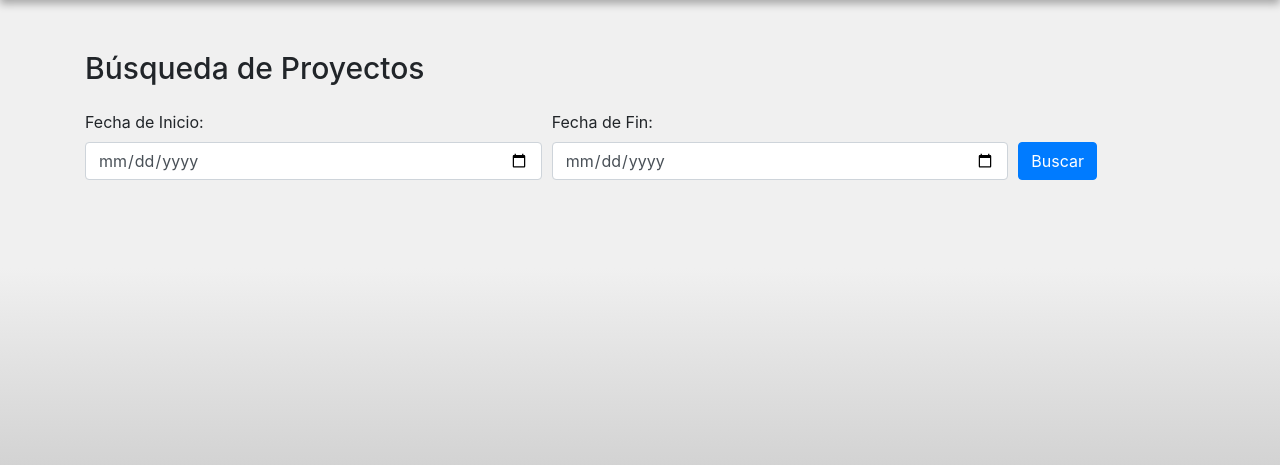
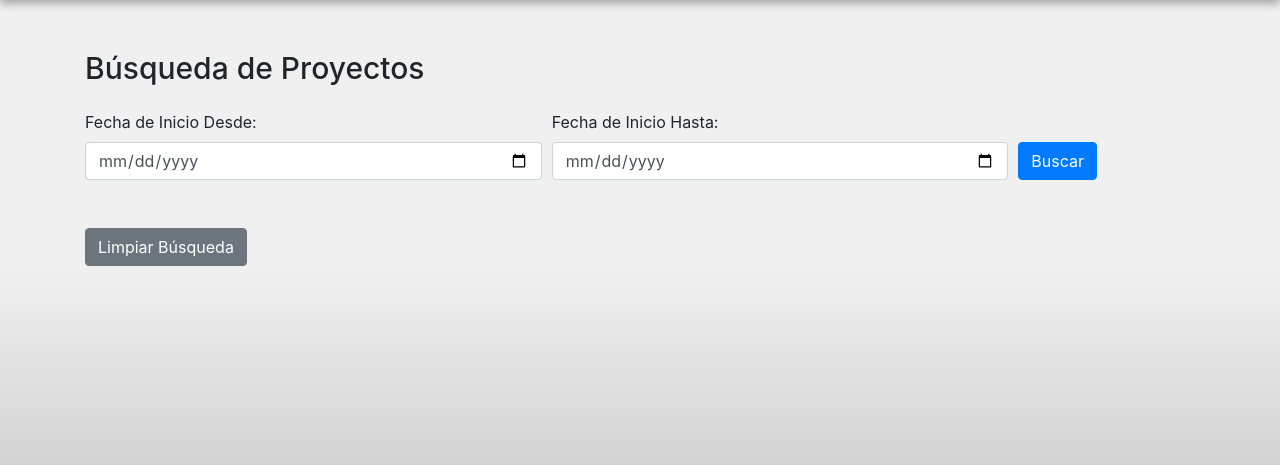
Before and after one commit to REGGDIS/reveloper, a Django app: template Reveloper/templates/busqueda.html in a window 1280 px wide. Shown: the part 52-517 px from the top of the page. Run offline with Django 5.2, Linux system fonts and the light colour scheme; the template is opened without the code that fills it, so the values that code supplies are empty; some libraries are stand-ins or nearby versions.

Commit message:
Añadir botón de limpiar búsqueda y ajustar la generación del informe PDF con parámetros de búsqueda

```diff
--- a/Reveloper/templates/busqueda.html
+++ b/Reveloper/templates/busqueda.html
@@ -9,17 +9,22 @@
     <form method="GET" action="{% url 'buscar_proyectos' %}" class="mb-4">
         <div class="form-row">
             <div class="form-group col-md-5">
-                <label for="fecha_inicio">Fecha de Inicio:</label>
-                <input type="date" class="form-control" id="fecha_inicio" name="fecha_inicio" required>
+                <label for="fecha_inicio_desde">Fecha de Inicio Desde:</label>
+                <input type="date" class="form-control" id="fecha_inicio_desde" name="fecha_inicio_desde" required>
             </div>
             <div class="form-group col-md-5">
-                <label for="fecha_fin">Fecha de Fin:</label>
-                <input type="date" class="form-control" id="fecha_fin" name="fecha_fin" required>
+                <label for="fecha_inicio_hasta">Fecha de Inicio Hasta:</label>
+                <input type="date" class="form-control" id="fecha_inicio_hasta" name="fecha_inicio_hasta" required>
             </div>
             <div class="form-group col-md-2 d-flex align-items-end">
                 <button type="submit" class="btn btn-primary">Buscar</button>
             </div>
         </div>
+    </form>
+
+    <!-- Botón Limpiar Búsqueda -->
+    <form method="GET" action="{% url 'busqueda' %}">
+        <button type="submit" class="btn btn-secondary mt-2 mb-4">Limpiar Búsqueda</button>
     </form>
 
     <!-- Resultados de la búsqueda -->
@@ -48,7 +53,11 @@
             {% endfor %}
         </ul>
         <!-- Botón Descargar informe PDF -->
-        <a href="{% url 'generar_informe_pdf_busqueda' %}" class="btn btn-success mt-4 mb-4">Descargar informe PDF</a>
+        <form method="GET" action="{% url 'generar_informe_pdf_busqueda' %}">
+            <input type="hidden" name="fecha_inicio_desde" value="{{ request.GET.fecha_inicio_desde }}">
+            <input type="hidden" name="fecha_inicio_hasta" value="{{ request.GET.fecha_inicio_hasta }}">
+            <button type="submit" class="btn btn-success mt-4 mb-4">Descargar informe PDF</button>
+        </form>
     {% endif %}
 </div>
 {% endblock %}
```
Also changed, not shown: Reveloper/views.py (+8 -5 lines).
